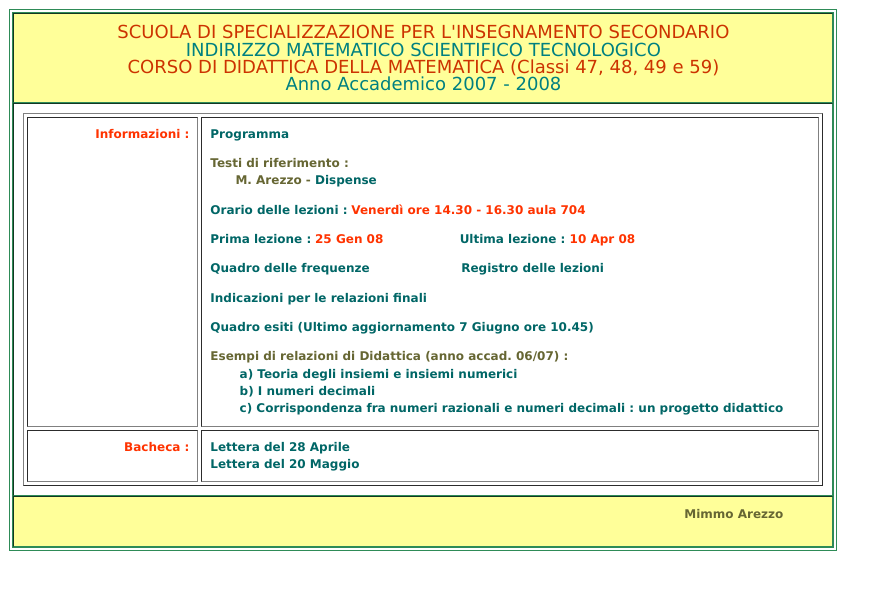
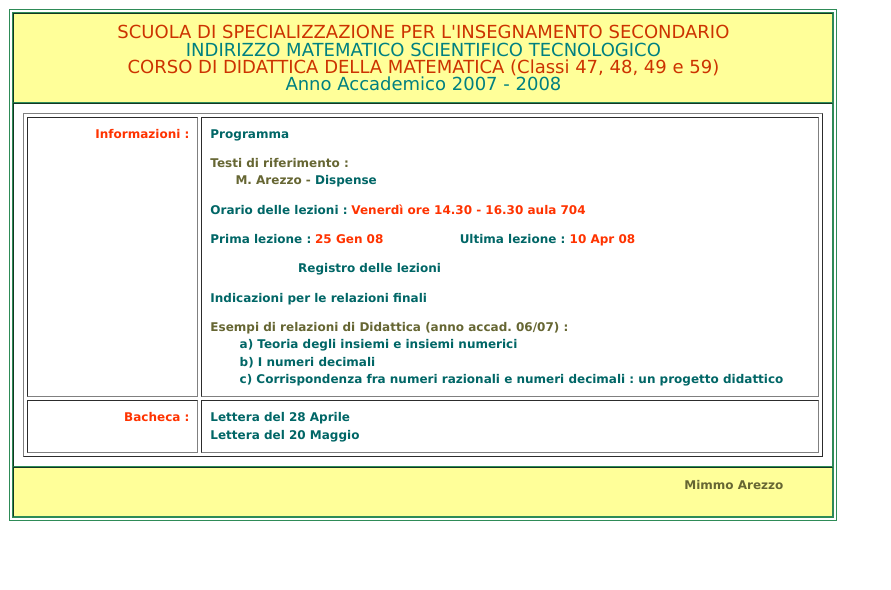
Before and after one commit to mimmoarezzo40/Sites-copia, a plain HTML site: page DidMat.html in a window 1280 px wide. Shown: the whole page, without its empty margins (0-891 px from the left). Drawn offline with Linux system fonts and the light colour scheme.

Commit message:
Add files via upload

```diff
--- a/DidMat.html
+++ b/DidMat.html
@@ -76,11 +76,6 @@
 							</font>
 						</p>
 						<p>
-							<a href="MDDidMat/0708FreqDid.pdf">
-								<font color="#006666">
-									<b>Quadro delle frequenze</b>
-								</font>
-							</a>
 							&nbsp;&nbsp;&nbsp;&nbsp;&nbsp;
 							&nbsp;&nbsp;&nbsp;&nbsp;&nbsp;
 							&nbsp;&nbsp;&nbsp;&nbsp;&nbsp;
@@ -98,7 +93,6 @@
 								</font>
 							</a>
 						</p>
-						<p><a href="MDDidMat/ZZQuadroEsitiFinali.pdf"><font color="#006666"><b>Quadro esiti (Ultimo aggiornamento 7 Giugno ore 10.45) </font></a></p>
 						<p>
 							<span class="TxtAbout2">Esempi di relazioni di Didattica (anno accad. 06/07) :<br>
 							</span>
```
Also changed, not shown: LabDidMat.html (+0 -3 lines).
